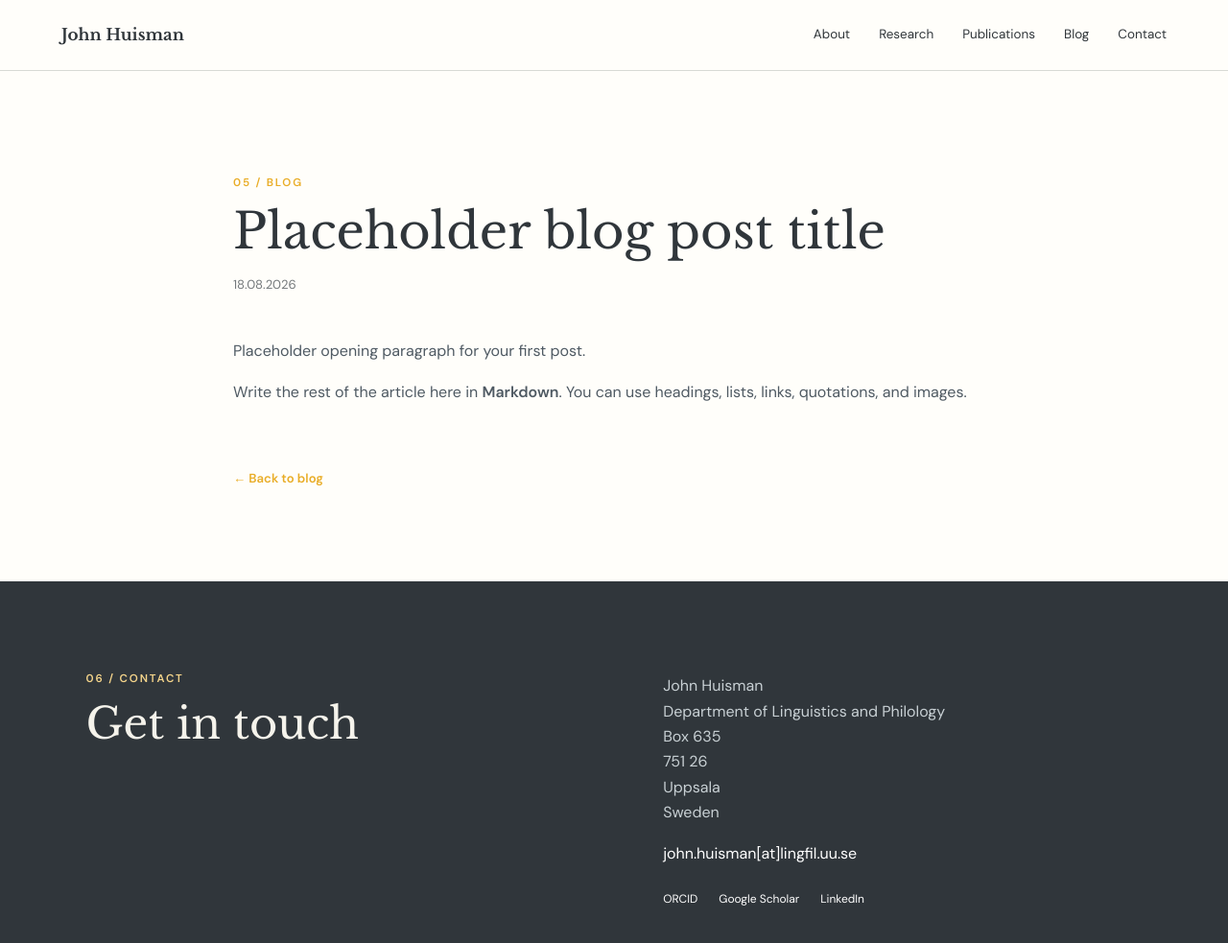
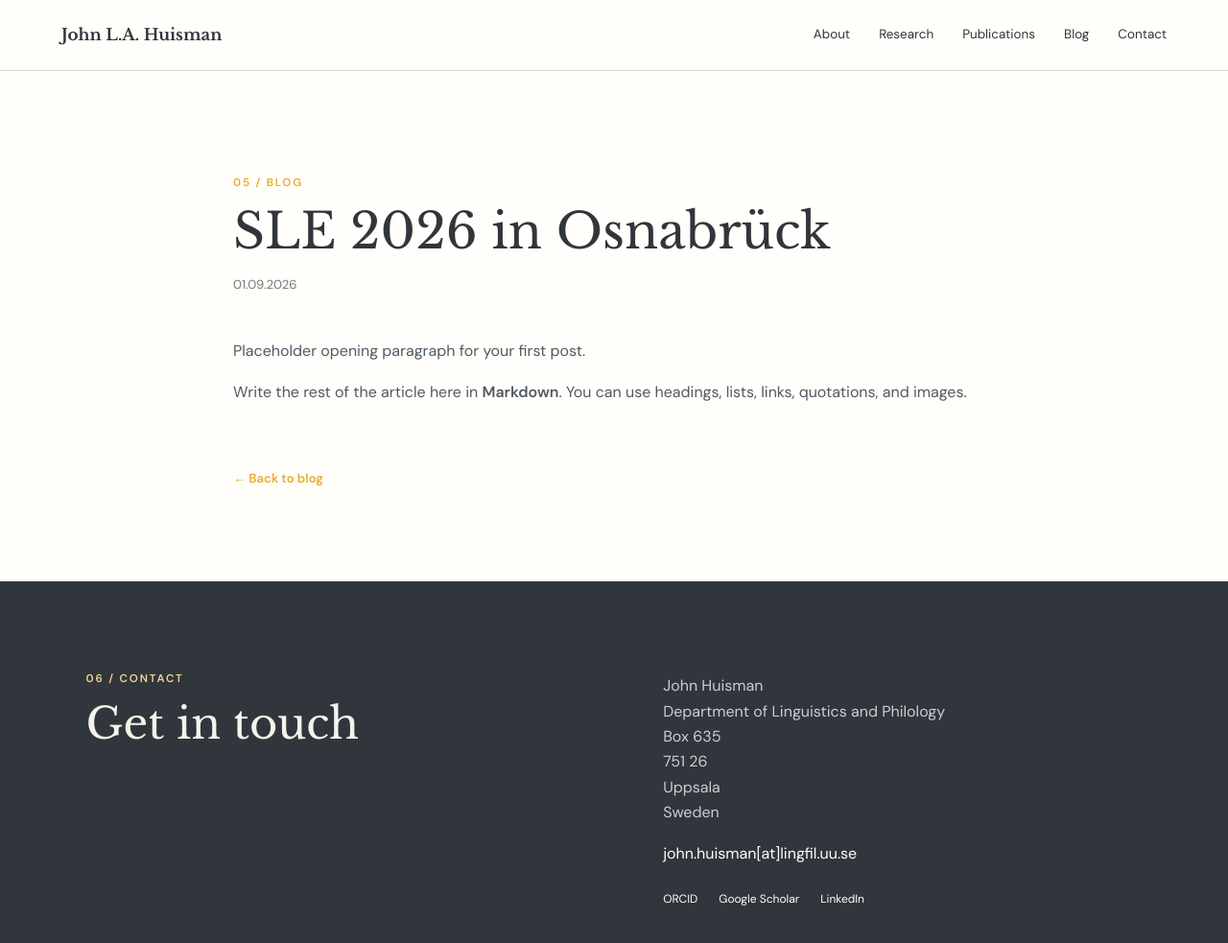
Before and after one commit to jlahuisman/jlahuisman.github.io, a Jekyll site: the page built from _posts/2026-09-01-SLE2026 .md, in a window 1280 px wide and 1028 px high. Shown: the top 983 px of the window at 96% size. Built offline with Jekyll 4.4.1, drawn with Linux system fonts in a browser that asks for light colours.

Commit message:
updated front

```diff
--- a/_config.yml
+++ b/_config.yml
@@ -1,4 +1,4 @@
-title: John Huisman
+title: John L.A. Huisman
 description: Academic personal website
 url: "https://johnhuisman.info"
 baseurl: ""
--- a/_posts/2026-08-18-first-post.md
+++ b/_posts/2026-09-01-SLE2026 .md
@@ -1,5 +1,5 @@
 ---
-title: "Placeholder blog post title"
+title: "SLE 2026 in Osnabrück"
 ---
 
 Placeholder opening paragraph for your first post.
```
Also changed, not shown: _content/about.md (+1 -1 lines), _content/hero.md (+1 -1 lines), _content/research.md (+1 -1 lines).
